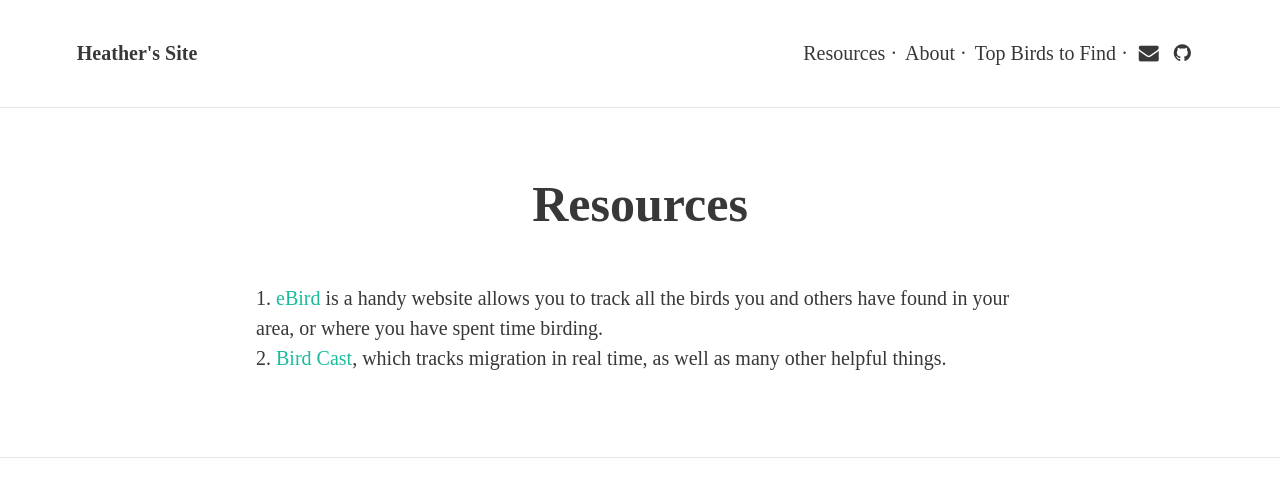
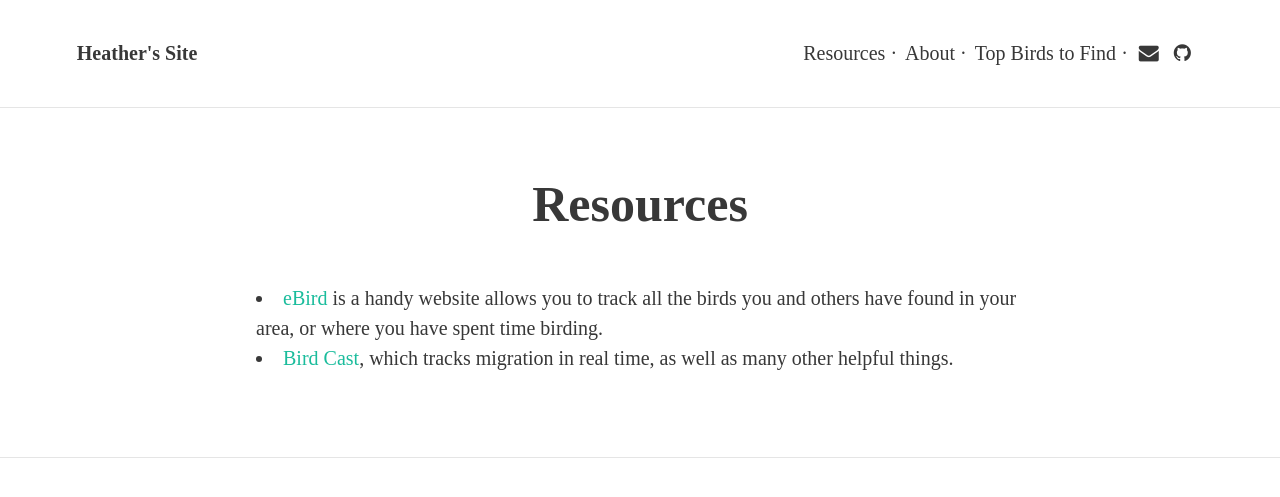
Before and after one commit to heathngordon/heathngordon.github.io, a Jekyll site: the page built from Resources.html, in a window 1280 px wide. Shown: the top 497 px of the page. Built offline with Jekyll 4.4.1, drawn with Linux system fonts in a browser that asks for light colours; nearby versions of some CDN libraries; some web fonts are replaced.

Commit message:
changed to an unordered list

```diff
--- a/Resources.html
+++ b/Resources.html
@@ -5,9 +5,11 @@ permalink: /resources/
 feature-img:
 ---
 
-<ol>
+<ul>
 <li><a href="http://ebird.org/content/ebird/">eBird</a>
 
 is a handy website allows you to track all the birds you and others have found in your area, or where you have spent time birding. </li>
 
 <li><a href="http://birdcast.info/">Bird Cast</a>, which tracks migration in real time, as well as many other helpful things. </li>
+
+</ul>
```
